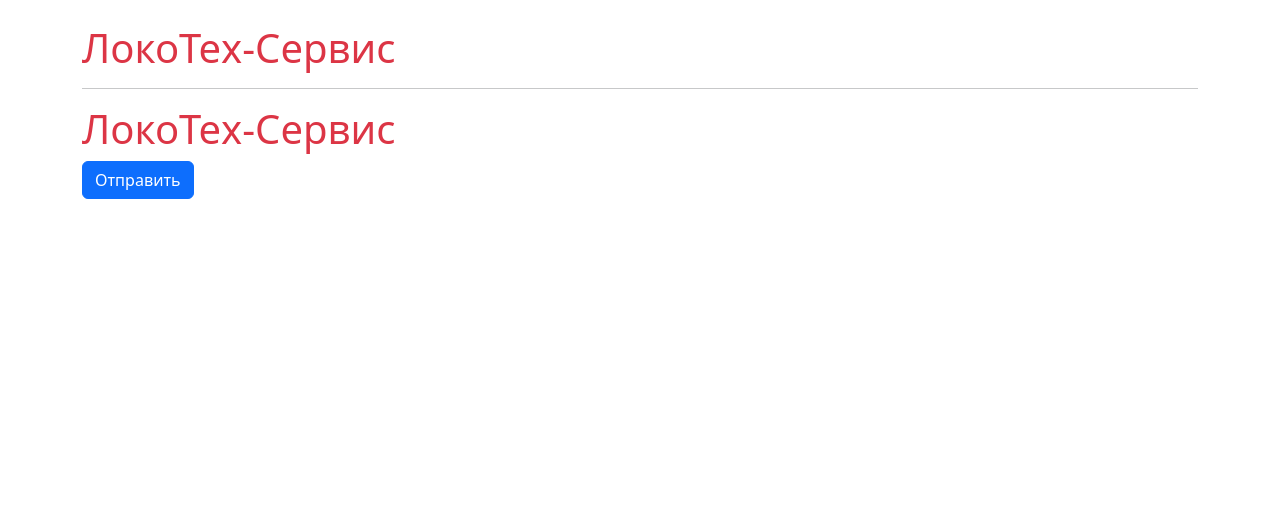
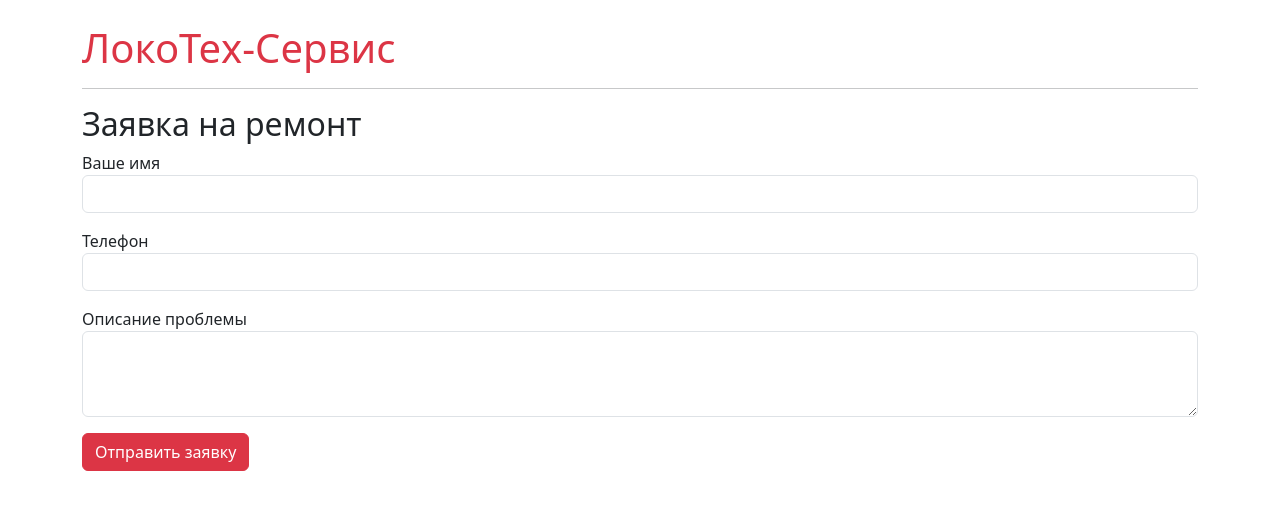
Before and after one commit to hellwor410/lokotech-django-site, a Django app: page / in a window 1280 px wide. Shown: the top 510 px of the page. Run offline with Django 5.2, Linux system fonts and the light colour scheme.

Commit message:
Update home.html

```diff
--- a/main/templates/main/home.html
+++ b/main/templates/main/home.html
@@ -1,10 +1,21 @@
 {% extends 'base.html' %}
 
 {% block content %}
-<h1 class="text-danger">ЛокоТех-Сервис</h1>
+<h2>Заявка на ремонт</h2>
 <form method="post">
     {% csrf_token %}
-    {{ form.as_p }}
-    <button type="submit" class="btn btn-primary">Отправить</button>
+    <div class="mb-3">
+        <label>Ваше имя</label>
+        <input type="text" name="name" class="form-control" required>
+    </div>
+    <div class="mb-3">
+        <label>Телефон</label>
+        <input type="text" name="phone" class="form-control" required>
+    </div>
+    <div class="mb-3">
+        <label>Описание проблемы</label>
+        <textarea name="problem" class="form-control" rows="3" required></textarea>
+    </div>
+    <button type="submit" class="btn btn-danger">Отправить заявку</button>
 </form>
 {% endblock %}
```
